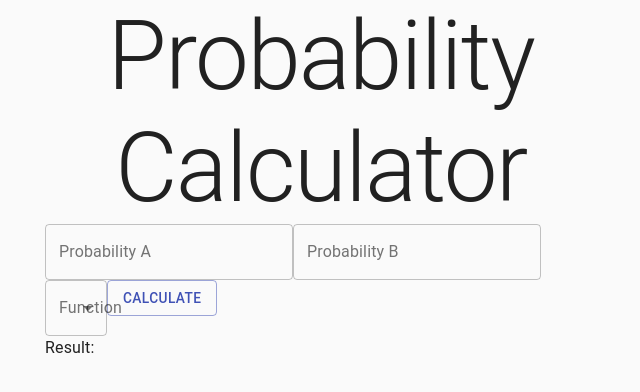
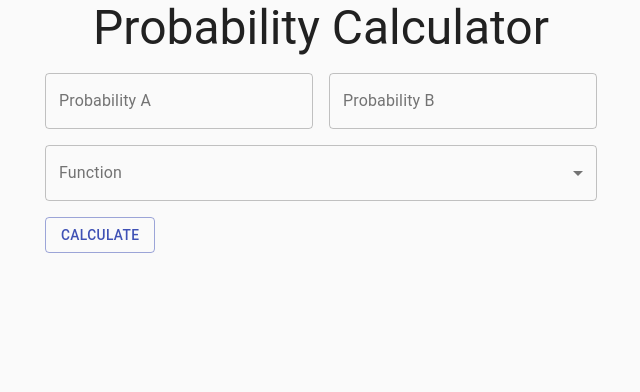
Before and after one commit to pip36/probability-calculator, a React (Create React App) app: page / in a window 1280 px wide. Shown: the top 392 px of the page, without its empty margins (319-959 px from the left). Built offline with nearby package versions, Linux system fonts and the light colour scheme.

Commit message:
Style changes

```diff
--- a/src/ProbabilityCalculatorApp.tsx
+++ b/src/ProbabilityCalculatorApp.tsx
@@ -4,6 +4,7 @@ import {
   TextField,
   Button,
   MenuItem,
+  Grid,
 } from "@material-ui/core";
 import { useState } from "react";
 import {
@@ -43,22 +44,29 @@ const ProbabilityCalculatorApp = () => {
 
   return (
     <Container maxWidth="sm">
-      <Typography align="center" variant="h1">
+      <Typography align="center" variant="h3" gutterBottom component="h1">
         Probability Calculator
       </Typography>
+
       <form onSubmit={handleSubmit(onSubmit)}>
+        <Grid container spacing={2}>
+          <Grid item xs={6}>
             <ProbabilityInput
               control={control}
               label="Probability A"
               field="probabilityA"
               error={errors.probabilityA}
             />
+          </Grid>
+          <Grid item xs={6}>
             <ProbabilityInput
               control={control}
               label="Probability B"
               field="probabilityB"
               error={errors.probabilityB}
             />
+          </Grid>
+          <Grid item xs={12}>
             <Controller
               name="functionType"
               control={control}
@@ -70,6 +78,7 @@ const ProbabilityCalculatorApp = () => {
                   id="functionType"
                   label="Function"
                   select
+                  fullWidth
                   error={Boolean(errors.functionType)}
                   helperText={
                     errors.functionType &&
@@ -82,13 +91,23 @@ const ProbabilityCalculatorApp = () => {
                 </TextField>
               )}
             />
+          </Grid>
 
+          <Grid item xs={3}>
             <Button type="submit" variant="outlined" color="primary">
               Calculate
             </Button>
+          </Grid>
+
+          <Grid item xs={9}>
+            {calculationResult && (
+              <Typography variant="h4" style={{ textAlign: "right" }}>
+                Result: {calculationResult}
+              </Typography>
+            )}
+          </Grid>
+        </Grid>
       </form>
-
-      <Typography>Result: {calculationResult}</Typography>
     </Container>
   );
 };
@@ -124,7 +143,8 @@ const ProbabilityInput = ({
           label={label}
           id={label}
           type="number"
-          inputProps={{ step: "any" }}
+          fullWidth
+          inputProps={{ step: "step" }}
           error={Boolean(error)}
           helperText={error && errorText[error.type]}
         />
```
Lines whose indentation alone changed are shown as unchanged.
